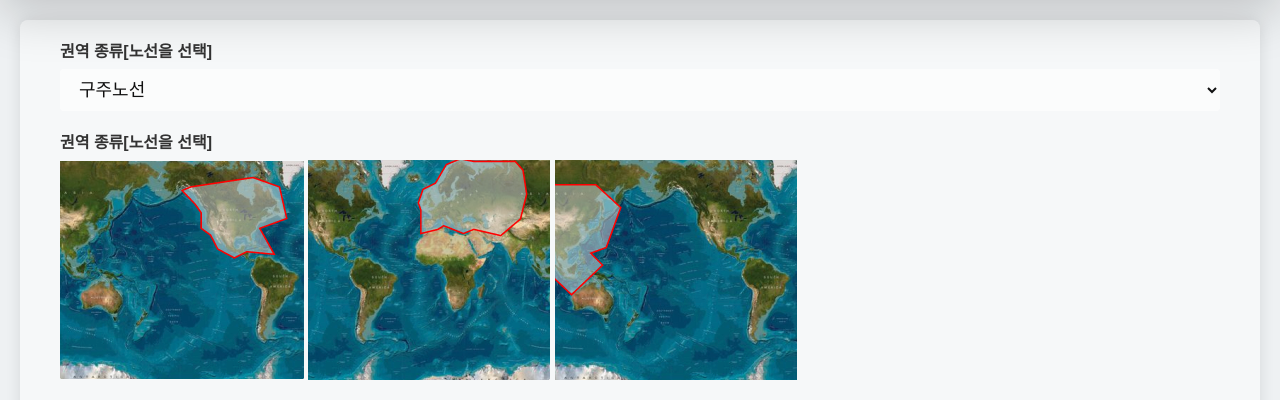
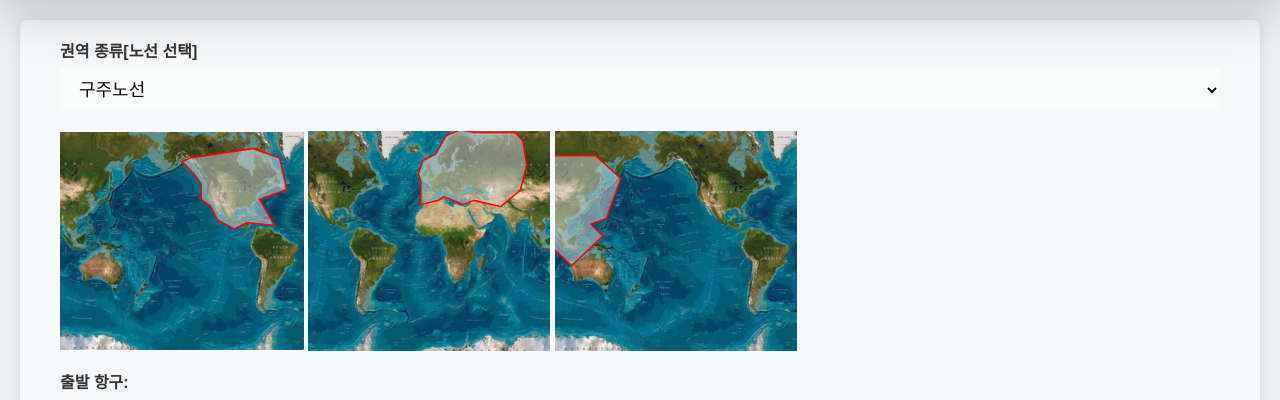
Before and after one commit to HaniumProject-LEU/ship_route_efficiency_analysis, a Node server app: page /page in a window 1280 px wide. Shown: the part 102-502 px from the top of the page. Run offline with Node 20, Linux system fonts and the light colour scheme.

Commit message:
text수정

```diff
--- a/public/css/visual_style.css
+++ b/public/css/visual_style.css
@@ -53,3 +53,8 @@
 .dark-popup .leaflet-popup-tip {
     background: rgba(0, 0, 0, 0.8);
 }
+
+
+.btn-primary {
+    margin:3px;
+}
--- a/public/js/visualization/visual_america.js
+++ b/public/js/visualization/visual_america.js
@@ -143,7 +143,7 @@
                         </tr>
                     </table>
                     <iframe width="500" height="500" frameborder="0" scrolling="no" marginheight="0" marginwidth="0"
-                        src="https://www.openstreetmap.org/export/embed.html?bbox=${port.coordinates[0] - 0.01}%2C${port.coordinates[1] - 0.01}%2C${port.coordinates[0] + 0.01}%2C${port.coordinates[1] + 0.01}&layer=mapnik&marker=${port.coordinates[1]}%2C${port.coordinates[0]}" style="border: 1px solid #ccc; border-radius: 10px; margin-top: 10px;">
+                        src="https://www.openstreetmap.org/export/embed.html?bbox=${port.coordinates[0] - 0.01}%2C${port.coordinates[1] - 0.01}%2C${port.coordinates[0] + 0.01}%2C${port.coordinates[1] + 0.01}&layer=mapnik&marker=${port.coordinates[1]}%2C${port.coordinates[0]}" style="border: 1px solid #ccc; border-radius: 10px; margin:30px;">
                     </iframe>
                 `, {
                     maxWidth: 600,
--- a/public/js/visualization/visual_asia.js
+++ b/public/js/visualization/visual_asia.js
@@ -130,7 +130,7 @@
                         </tr>
                     </table>
                     <iframe width="500" height="500" frameborder="0" scrolling="no" marginheight="0" marginwidth="0"
-                        src="https://www.openstreetmap.org/export/embed.html?bbox=${port.coordinates[0] - 0.01}%2C${port.coordinates[1] - 0.01}%2C${port.coordinates[0] + 0.01}%2C${port.coordinates[1] + 0.01}&layer=mapnik&marker=${port.coordinates[1]}%2C${port.coordinates[0]}" style="border: 1px solid #ccc; border-radius: 10px; margin-top: 10px;">
+                        src="https://www.openstreetmap.org/export/embed.html?bbox=${port.coordinates[0] - 0.01}%2C${port.coordinates[1] - 0.01}%2C${port.coordinates[0] + 0.01}%2C${port.coordinates[1] + 0.01}&layer=mapnik&marker=${port.coordinates[1]}%2C${port.coordinates[0]}" style="border: 1px solid #ccc; border-radius: 10px; margin: 30px;">
                     </iframe>
                 `, {
                     maxWidth: 600,
--- a/public/js/visualization/visual_europe.js
+++ b/public/js/visualization/visual_europe.js
@@ -172,7 +172,7 @@
                         </tr>
                     </table>
                     <iframe width="500" height="500" frameborder="0" scrolling="no" marginheight="0" marginwidth="0"
-                        src="https://www.openstreetmap.org/export/embed.html?bbox=${port.coordinates[0] - 0.01}%2C${port.coordinates[1] - 0.01}%2C${port.coordinates[0] + 0.01}%2C${port.coordinates[1] + 0.01}&layer=mapnik&marker=${port.coordinates[1]}%2C${port.coordinates[0]}" style="border: 1px solid #ccc; border-radius: 10px; margin-top: 10px;">
+                        src="https://www.openstreetmap.org/export/embed.html?bbox=${port.coordinates[0] - 0.01}%2C${port.coordinates[1] - 0.01}%2C${port.coordinates[0] + 0.01}%2C${port.coordinates[1] + 0.01}&layer=mapnik&marker=${port.coordinates[1]}%2C${port.coordinates[0]}" style="border: 1px solid #ccc; border-radius: 10px; margin-top: 30px;">
                     </iframe>
                 `, {
                     maxWidth: 600,
--- a/public/js/visualization/visual_world.js
+++ b/public/js/visualization/visual_world.js
@@ -210,7 +210,7 @@
                         </tr>
                     </table>
                     <iframe width="500" height="500" frameborder="0" scrolling="no" marginheight="0" marginwidth="0"
-                        src="https://www.openstreetmap.org/export/embed.html?bbox=${port.coordinates[0] - 0.01}%2C${port.coordinates[1] - 0.01}%2C${port.coordinates[0] + 0.01}%2C${port.coordinates[1] + 0.01}&layer=mapnik&marker=${port.coordinates[1]}%2C${port.coordinates[0]}" style="border: 1px solid #ccc; border-radius: 10px; margin-top: 10px;">
+                        src="https://www.openstreetmap.org/export/embed.html?bbox=${port.coordinates[0] - 0.01}%2C${port.coordinates[1] - 0.01}%2C${port.coordinates[0] + 0.01}%2C${port.coordinates[1] + 0.01}&layer=mapnik&marker=${port.coordinates[1]}%2C${port.coordinates[0]}" style="border: 1px solid #ccc; border-radius: 10px; margin: 30px;">
                     </iframe>
                 `, {
                     maxWidth: 600,
--- a/public/views/page.ejs
+++ b/public/views/page.ejs
@@ -11,6 +11,7 @@
         .navbar {
             margin-bottom: 20px;
         }
+
         .content-container {
             margin-left: 20px;
             margin-right: 20px;
@@ -65,9 +66,9 @@
         </div>
     </nav>
     <div class="content-container">
-    <form action="/chart_europe" method="GET" id="myForm">
+        <form>
             <div class="form-element">
-            <label for="region">권역 종류[노선을 선택]</label>
+                <label for="region">권역 종류[노선 선택]</label>
                 <select id="region" name="region">
                     <option value="구주노선">구주노선</option>
                     <option value="미주노선">미주노선</option>
@@ -76,7 +77,7 @@
             </div>
             <!-- 하단에 이미지 파일을 통한 옵션 선택 -->
             <div class="form-element">
-            <label for="region">권역 종류[노선을 선택]</label>
+                <label for="region"></label>
                 <div class="select-route-type">
                     <img src="images/미주.png" class="img-fluid" alt="1" />
                     <img src="images/구주.png" class="img-fluid" alt="2" />
```
Lines whose indentation alone changed are shown as unchanged.
